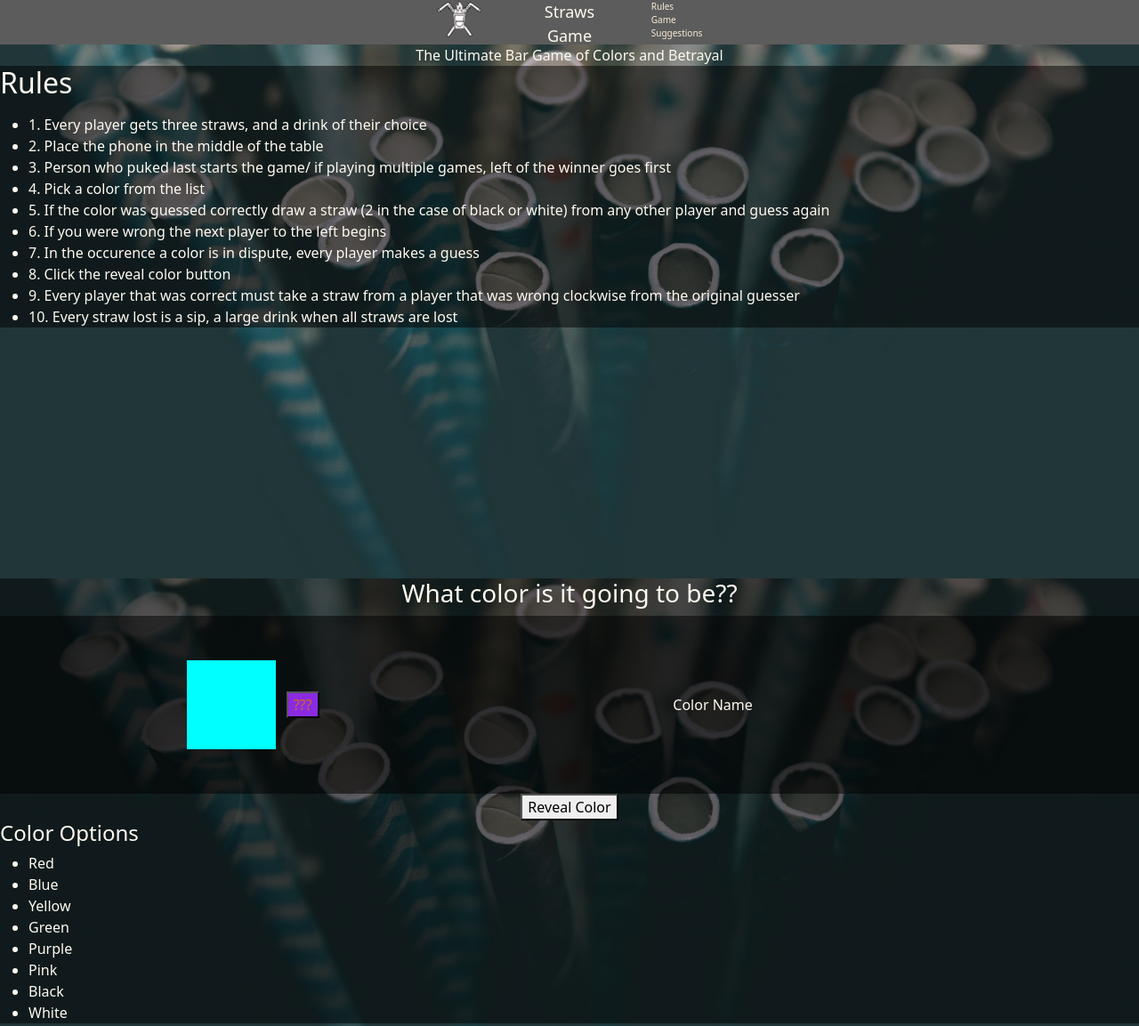
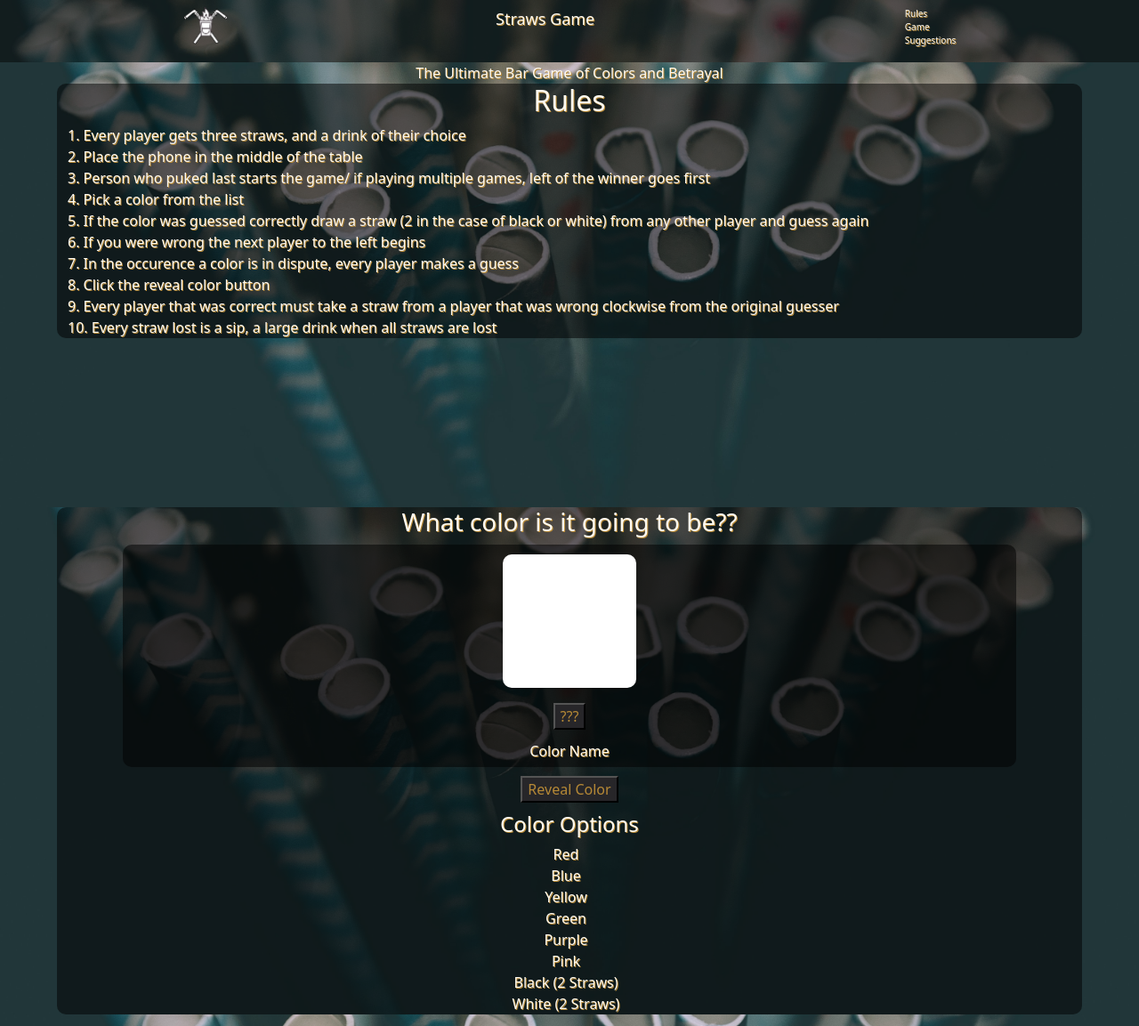
Before and after one commit to Ben316clark/Straws-game-colors, a plain HTML site: page index.html in a window 1280 px wide. Shown: the top 1153 px of the page at 89% size. Drawn offline with nearby package versions, Linux system fonts and the light colour scheme.

Commit message:
final touches, still have a glitch on Black and White

```diff
--- a/CSS/style.css
+++ b/CSS/style.css
@@ -1,10 +1,8 @@
-body{
 
-}
-.nav1{
-    height: 50px;
+.nav{
+    height: 70px;
     position: sticky;
-    background-color: rgba(5, 5, 5, 0.651);
+    background-color: rgba(5, 5, 5, 0.5);
     width: 100%;
     margin: 0px;
     padding: 0px;
@@ -14,15 +12,17 @@ body{
 }
 .title{
     font-size: 18px;
- text-align: center;
-
+    text-align: center;
+    text-shadow: 1px 1px #b68936;
 }
 nav div{
     color: floralwhite;
+    width: 80%;
 }
 nav ul{
     color: floralwhite;
     float: right;
+    text-shadow: 1px 1px #b68936;
 }
 nav ul li{
     list-style: none;
@@ -34,11 +34,11 @@ nav ul li{
     display: block;
 }
 .navwords{
-    color: antiquewhite;
+    color: floralwhite;
     text-decoration: none;
 }
 .parallax {
-    min-height: 600px;
+    min-height: 500px;
     background-attachment: fixed;
     background-position: center;
     background-repeat: no-repeat;
@@ -55,6 +55,9 @@ nav ul li{
     background-image: url(/Straws-game-colors/IMG/jason-d-Q33uuKa6r48-unsplash.jpg);
 
 }
+h2{
+    text-align: center;
+}
 h3{
     text-align: center;
 }
@@ -62,36 +65,64 @@ h3{
     color: floralwhite;
     width: 100%;
     text-align: center;
+    text-shadow: 1px 1px #b68936;
 }
 .Main{
     background-color: rgba(0, 0, 0, 0.514);
     color: floralwhite;
+    text-shadow: 1px 1px #b68936;
+    border-radius: 10px;
+    width: 90%;
+    margin: auto;
+}
+.classRules{
+}
+.Main li{
+    list-style: none;
+    margin-left: -20px;
 }
 .gameColor{
-    height: 200px;
+    height: 250px;
+    border-radius: 10px;
 }
 .Color{
-    background-color: aqua;
-    height: 100px;
-    width: 100px;
-
+    background-color: rgb(255, 255, 255);
+    height: 150px;
+    width: 150px;
+    margin: 5px;
+    border-radius: 10px;
 }
 .colorName{
-
+    text-align: center;
+     border-radius: 10px;
 }
 .colorBtnDiv{
-
+    text-align: center;
 }
 .btn1{
-    color: chocolate;
-    background-color: blueviolet;
+    color: #b68936;
+    background-color: rgb(39, 38, 41);
 
 }
 .reveal{
     text-align: center;
+    margin: 5px;
+}
+.revealButton{
+    text-align: center;
+    color: #b68936;
+    background-color: rgb(39, 38, 41);
+}
+.options{
+    text-align: center;
+
+}
+.options li{
+    list-style: none;
+    margin-left: -40px;
 }
 .blank{
-    height: 1000px;
+    height: 50px;
 }
 .form1{
     text-align: center;
--- a/JS/script.js
+++ b/JS/script.js
@@ -11,9 +11,9 @@ let arrayPurple = ['rgb(29, 0, 14)', 'rgb(28, 0, 13)', 'rgb(32, 0, 15)', 'rgb(28
 // pink
 let arrayPink = ['rgb(170, 0, 63)', 'rgb(160, 0, 63)', 'rgb(150, 0, 63)', 'rgb(160, 0, 60)', 'rgb(150, 0, 73)', 'rgb(180, 0, 53)', 'rgb(170, 0, 73)', 'rgb(170, 0, 83)', 'rgb(170, 0, 53)', 'rgb(180, 0, 83)', 'rgb(180, 0, 60)', 'rgb(160, 0, 93)', 'rgb(170, 0, 75)', 'rgb(175, 0, 65)', 'rgb(176, 0, 69)', ];
 // black
-let Black = ['rgb(0,0,0)', 'rgb(0,0,0)', ];
+let arrayBlack = ['rgb(0,0,0)','rgb(0,0,0)', ];
 // white
-let White = ['rgb(255,255,255)', 'rgb(255,255,255)', ];
+let arrayWhite = ['rgb(255,255,255)','rgb(255,255,255)',];
 let color = null;
 const revealBtn = document.getElementById("revealBtn");
 const reveal = document.getElementById("Color");
@@ -42,11 +42,12 @@ ColorBtn1.addEventListener('click', () => {
             color = arrayPink;
         } else if (x >= 180 && x < 185) {
             colorName = "Black"
-            color = Black;
+            color = arrayBlack;
         } else {
             colorName = "White"
-            color = White;
+            color = arrayWhite;
         }
+        reveal.innerHTML = "Color Name"
         revealBtn.addEventListener('click', () => {
             reveal.innerHTML = colorName;
         })
--- a/index.html
+++ b/index.html
@@ -12,9 +12,9 @@
     <title>Straws Game Colors</title>
 </head>
 
-<body>
+<body class="parallax2">
     <nav class="navbar nav1 nav">
-        <div class=" d-flex container justify-content-center ">
+        <div class=" navbar d-flex container justify-content-center ">
             <div class="row ">
                 <div class="col-4 ">
                     <a href="#" class="Logo"><img src="/Straws-game-colors/IMG/Straws logo.png" width="50px"
@@ -39,7 +39,7 @@
             <div class="Sentence">The Ultimate Bar Game of Colors and Betrayal </div>
             <div class="Rules Main">
                 <h2>Rules</h2>
-                <p>
+                <div class="listRules">
                     <ul>
                         <li>1. Every player gets three straws, and a drink of their choice </li>
                         <li>2. Place the phone in the middle of the table </li>
@@ -55,20 +55,28 @@
                             from the original guesser </li>
                         <li>10. Every straw lost is a sip, a large drink when all straws are lost</li>
                     </ul>
-                </p>
+                </div>
             </div>
         </div>
     </section>
     <section id="game" class="parallax">
         <div class=" Main">
             <h3>What color is it going to be??</h3>
-            <div class="gameColor Main d-flex align-items-center justify-content-center row">
-                <div id='ColorDiv' class="Color col-4"> </div>
-                <div class="colorBtnDiv col-4"> <button id="ColorBtn" class="btn1 ">???</button> </div>
-                <div class=" colorName col-3" id="Color">Color Name </div>
+            <div class="container">
+            <div class="gameColor Main d-flex row justify-content-center
+            align-items-center ">
+                <div class="row justify-content-center"><div id='ColorDiv' class="Color col-4 "> </div></div>
+                <div class="row justify-content-center"><div class="colorBtnDiv col-4"> <button id="ColorBtn" class="btn1 ">???</button> </div></div>
+                <div class="row justify-content-center"><div class=" colorName col-4" id="Color">Color Name </div></div>
+
+
             </div>
-            <div class="reveal"><button id="revealBtn" class="reveal"> Reveal Color </button></div>
-            <div>
+        </div>
+        <div class="container">
+            <div class="row justify-content-center"><div class="reveal col-4"><button id="revealBtn" class="reveal revealButton"> Reveal Color </button></div></div>
+        </div>
+
+            <div class="options">
                 <h4>Color Options</h4>
                 <ul>
                     <li>Red</li>
@@ -77,8 +85,8 @@
                     <li>Green</li>
                     <li>Purple</li>
                     <li>Pink</li>
-                    <li>Black</li>
-                    <li>White</li>
+                    <li>Black (2 Straws)</li>
+                    <li>White (2 Straws)</li>
                 </ul>
             </div>
         </div>
```
